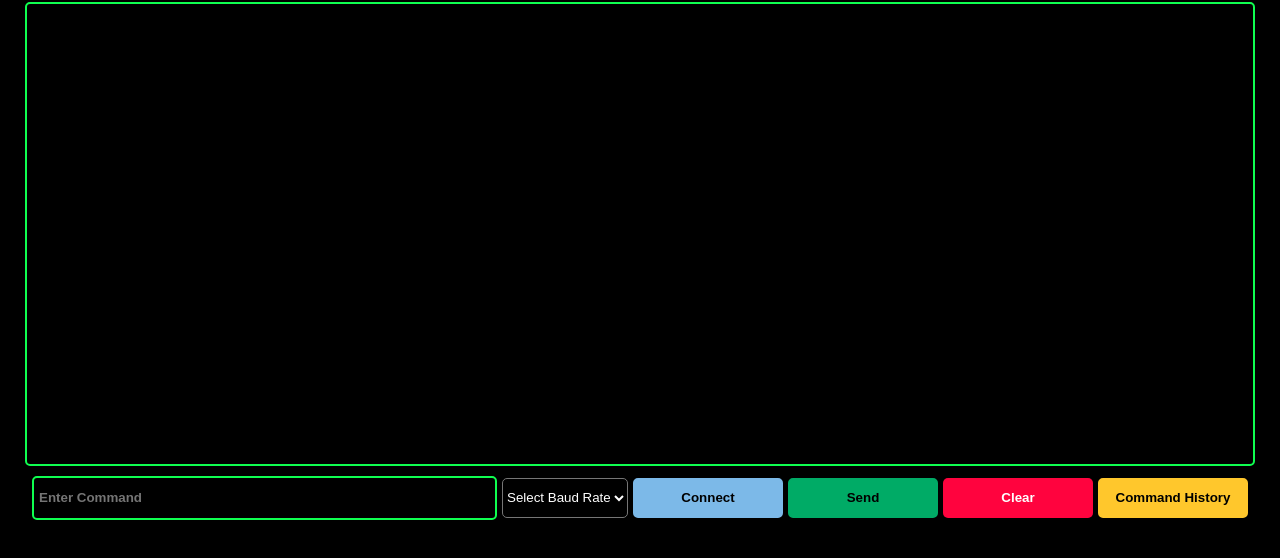
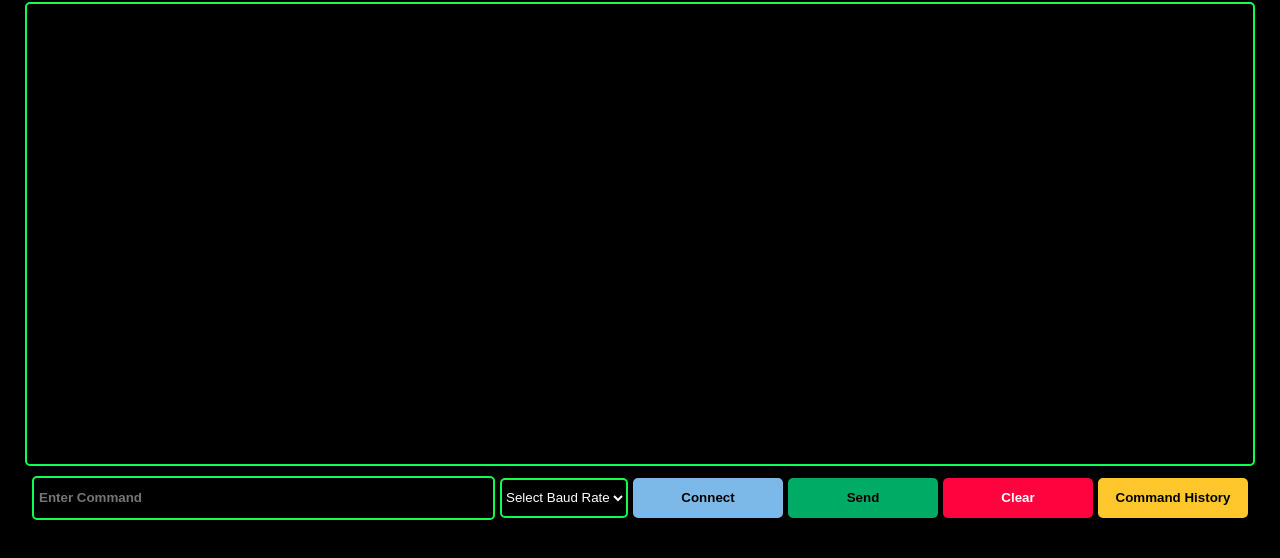
Before and after one commit to wirebits/SerialConsole, a plain HTML site: page index.html in a window 1280 px wide. Shown: the part 170-728 px from the top of the page. Drawn offline with Linux system fonts and the light colour scheme.

Commit message:
Border Color Added

```diff
--- a/styles.css
+++ b/styles.css
@@ -106,4 +106,5 @@ select {
     color: white;
     height: 40px;
     border-radius: 5px;
+    border: 2px solid #0FFF50;
 }
```
